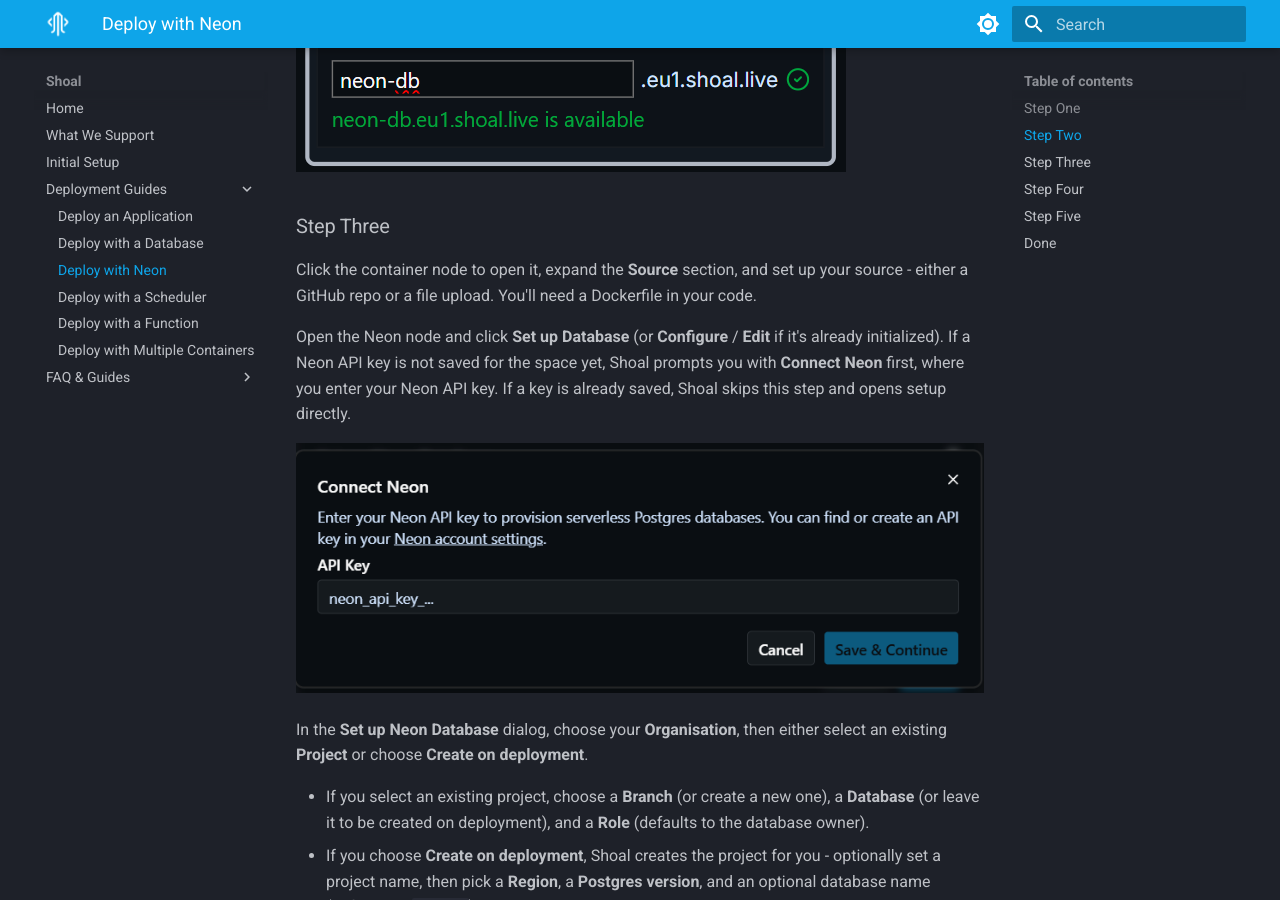
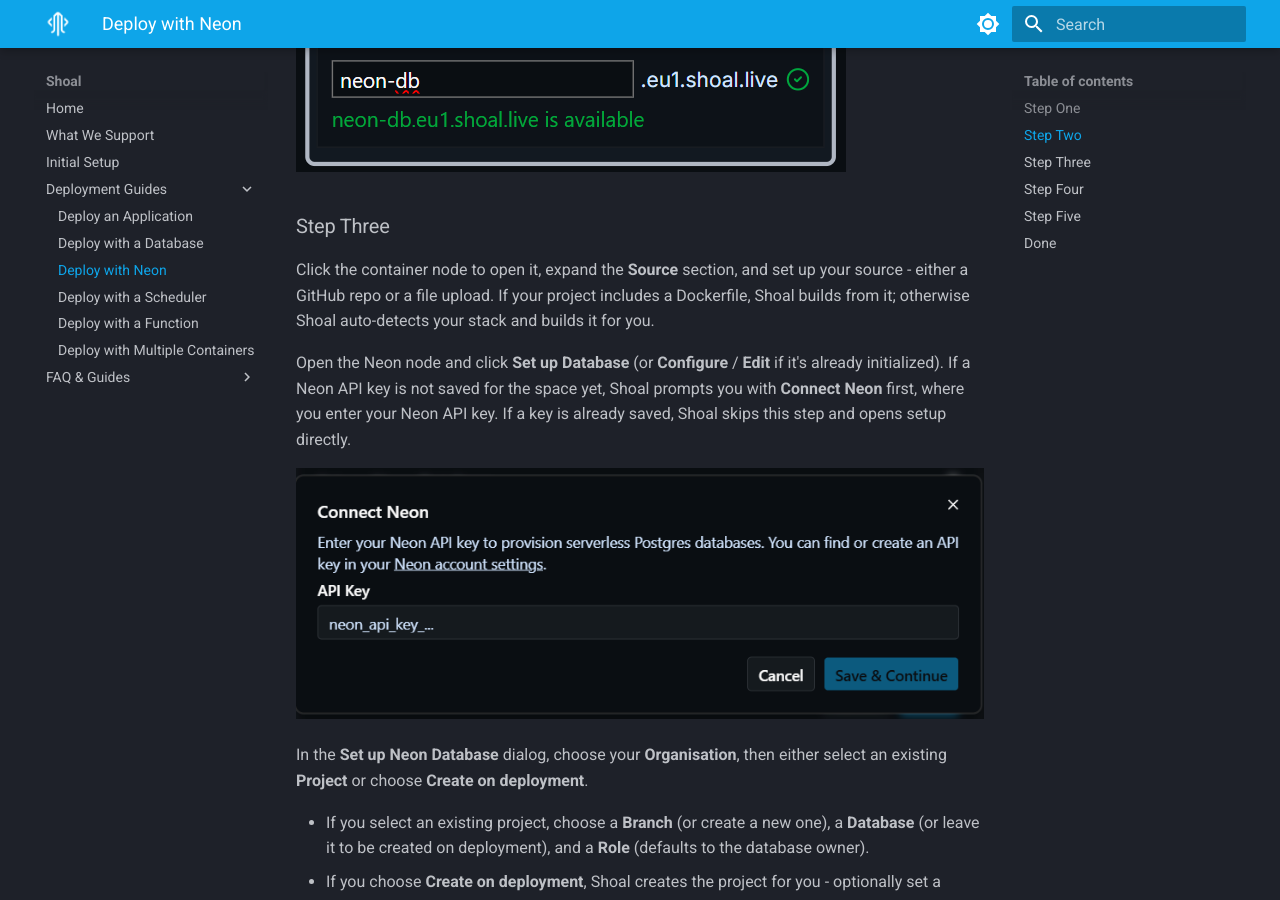
Before and after one commit to shoal-platform/docs.shoal-platform.github.io, an MkDocs documentation site: the page built from docs/deploy-app-neon.md, in a window 1280 px wide and 900 px high, scrolled down 1468 px. Built offline with MkDocs 1.6.1 and Material for MkDocs 9.7.7, drawn with Linux system fonts in a browser that asks for light colours.

Commit message:
Fix: Dockerfile not required

```diff
--- a/docs/deploy-app-neon.md
+++ b/docs/deploy-app-neon.md
@@ -24,7 +24,7 @@ Click the gateway node to open it, expand the **Domain** section, and enter the
 
 ### Step Three
 
-Click the container node to open it, expand the **Source** section, and set up your source - either a GitHub repo or a file upload. You'll need a Dockerfile in your code.
+Click the container node to open it, expand the **Source** section, and set up your source - either a GitHub repo or a file upload. If your project includes a Dockerfile, Shoal builds from it; otherwise Shoal auto-detects your stack and builds it for you.
 
 Open the Neon node and click **Set up Database** (or **Configure** / **Edit** if it's already initialized). If a Neon API key is not saved for the space yet, Shoal prompts you with **Connect Neon** first, where you enter your Neon API key. If a key is already saved, Shoal skips this step and opens setup directly.
 
```
